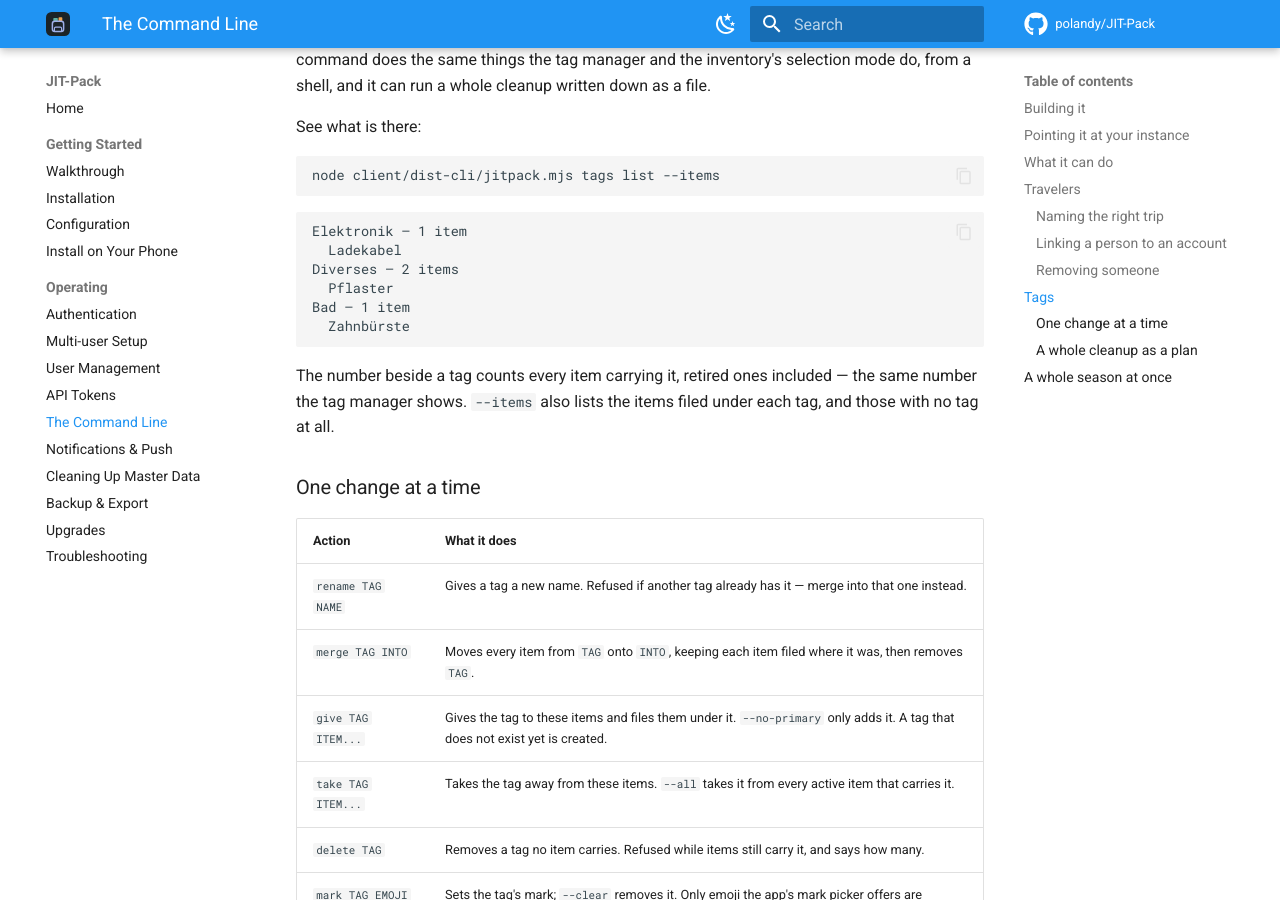
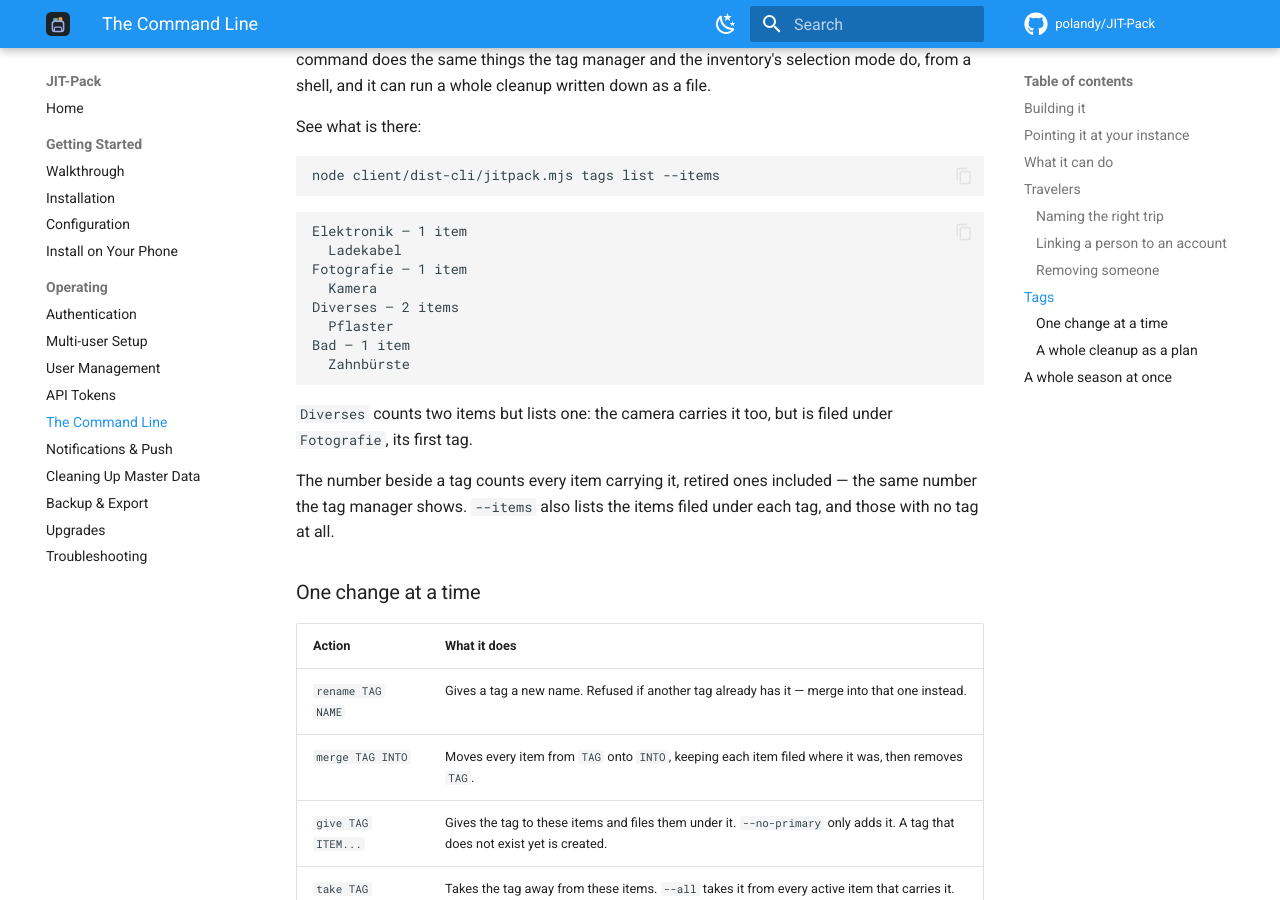
Before and after one commit to polandy/JIT-Pack, an MkDocs documentation site: the page built from docs/command-line.md, in a window 1280 px wide and 900 px high, scrolled down 4006 px. Built offline with MkDocs 1.6.1 and Material for MkDocs 9.7.7, drawn with Linux system fonts in a browser that asks for light colours; comment, search, counter and statistics services are not loaded.

Commit message:
docs: the tags list example matches the plan after it; name the single-step task kind

````diff
--- a/docs/command-line.md
+++ b/docs/command-line.md
@@ -182,11 +182,16 @@ node client/dist-cli/jitpack.mjs tags list --items
 ```
 Elektronik — 1 item
   Ladekabel
+Fotografie — 1 item
+  Kamera
 Diverses — 2 items
   Pflaster
 Bad — 1 item
   Zahnbürste
 ```
+
+`Diverses` counts two items but lists one: the camera carries it too, but is filed under
+`Fotografie`, its first tag.
 
 The number beside a tag counts every item carrying it, retired ones included — the same
 number the tag manager shows. `--items` also lists the items filed under each tag, and those
````
Also changed, not shown: 1 other file.
